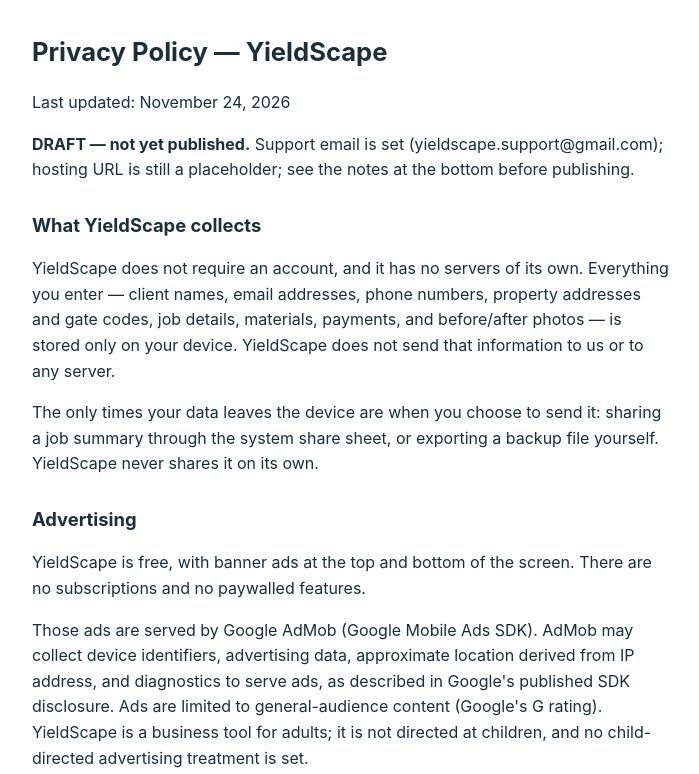
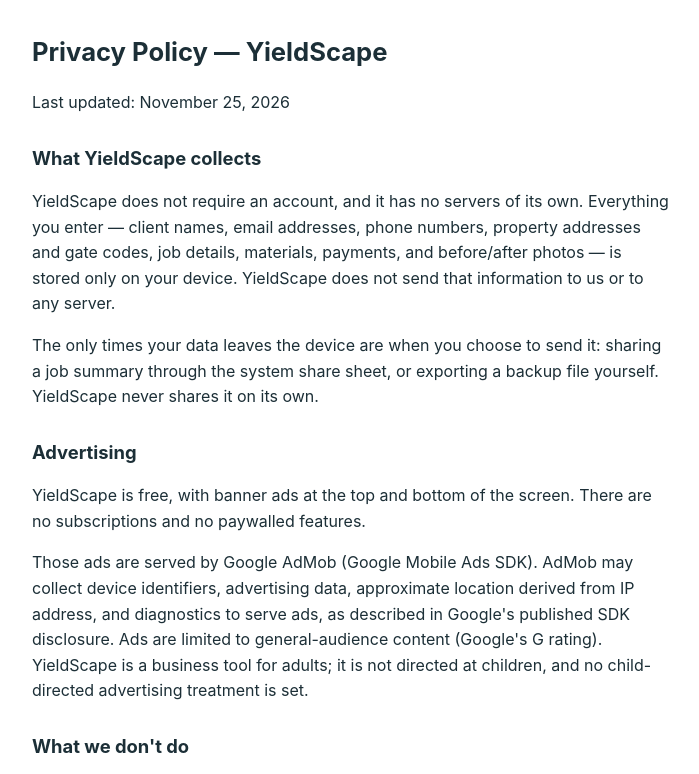
Before and after one commit to mmxy87/yieldscape-ios-privacy, a plain HTML site: page index.html in a window 1280 px wide. Shown: the top 774 px of the page, without its empty margins (288-987 px from the left). Drawn offline with Linux system fonts and the light colour scheme.

Commit message:
Remove draft language; policy approved as final

```diff
--- a/index.html
+++ b/index.html
@@ -13,8 +13,7 @@
 </head>
 <body>
 <h1>Privacy Policy — YieldScape</h1>
-<p>Last updated: November 24, 2026</p>
-<p><strong>DRAFT — not yet published.</strong> Support email is set (yieldscape.support@gmail.com); hosting URL is still a placeholder; see the notes at the bottom before publishing.</p>
+<p>Last updated: November 25, 2026</p>
 
 <h2>What YieldScape collects</h2>
 <p>YieldScape does not require an account, and it has no servers of its own. Everything you enter — client names, email addresses, phone numbers, property addresses and gate codes, job details, materials, payments, and before/after photos — is stored only on your device. YieldScape does not send that information to us or to any server.</p>
@@ -34,25 +33,5 @@
 <p>Questions about this policy: <a href="mailto:yieldscape.support@gmail.com">yieldscape.support@gmail.com</a>.</p>
 
 <footer>This policy covers YieldScape as distributed on the App Store. If the app changes how it handles data, this page will be updated.</footer>
-
-<!--
-PUBLISHING NOTES (remove before publishing):
-- Support email: yieldscape.support@gmail.com — account created
-  2026-11-25, same pattern as Cape Command's
-  capecommand.support@gmail.com.
-- Hosting: LIVE 2026-11-25 at
-  https://mmxy87.github.io/yieldscape-ios-privacy/ (public repo
-  mmxy87/yieldscape-ios-privacy + GitHub Pages, same pattern as Cape
-  Command's). The old mmxy87/yieldscape-privacy repo was deleted the
-  same day.
-- Before submitting, the App Privacy answers in App Store Connect must
-  match this policy exactly — see
-  yieldscape-app-store-privacy-label-draft-2026-11-24.md. The one open
-  decision is the "Used for Tracking?" toggle for AdMob data: unlike
-  Cape Command, YieldScape has no child-directed (TFAT) configuration
-  to rest a "No" on, and the app has no App Tracking Transparency
-  prompt. Do not publish the policy with a tracking claim until that
-  decision is made.
--->
 </body>
 </html>
```
